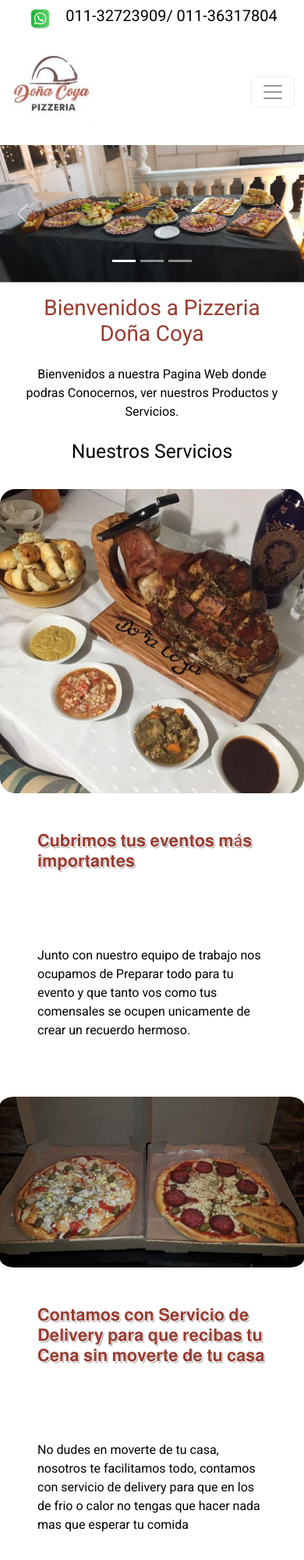
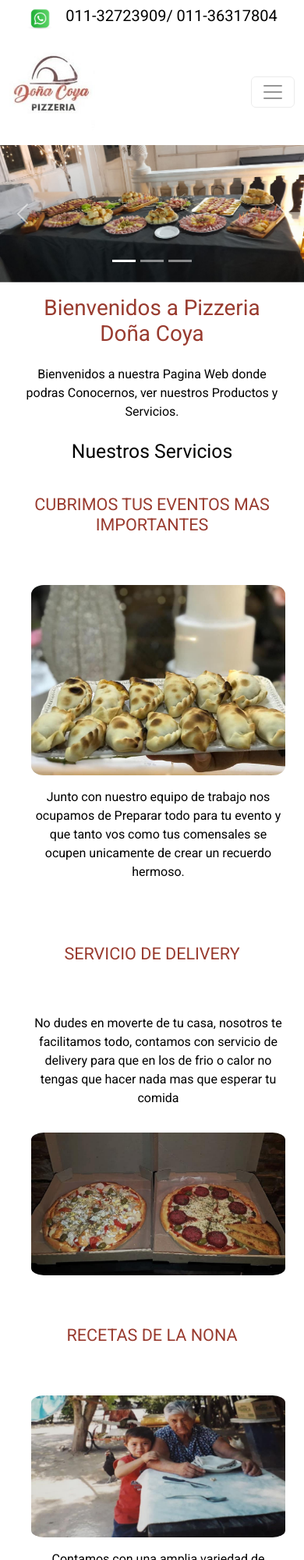
Before and after one commit to mauroguzman22/preEntrega, a website: page index.html in a window 390 px wide. Shown: the top 2000 px of the page at 78% size. Drawn offline with nearby package versions, Linux system fonts and the light colour scheme.

Commit message:
cambios+s

```diff
--- a/index.html
+++ b/index.html
@@ -80,29 +80,47 @@
         </div>
 
     <article>
-            <div class="gridContainer">
-                <h3 class="text-start fs-4 font-effect-shadow-multiple logoColor p-4 m-4">
-                  𝐂𝐮𝐛𝐫𝐢𝐦𝐨𝐬 𝐭𝐮𝐬 𝐞𝐯𝐞𝐧𝐭𝐨𝐬 𝐦á𝐬 𝐢𝐦𝐩𝐨𝐫𝐭𝐚𝐧𝐭𝐞𝐬
+
+                <h3 class="text-center text-lg-start fs-4 logoColor p-4 m-2">
+                  CUBRIMOS TUS EVENTOS MAS IMPORTANTES
                 </h3>
-                    <p class="text-start fs-6 p-4 m-4">Junto con nuestro equipo de trabajo nos ocupamos de Preparar todo para tu evento y que tanto vos como tus comensales se ocupen unicamente de crear un recuerdo hermoso.</p>
-                    <img src="./img/eventos_1.jpg" class="img" alt="Servicios de Catering">
+            <div class="row m-2 p-4 justify-content container-fluid">
+
+              <div class="col-lg-6 col-sm-12 p-2">
+                <img src="./img/serv_cate.jpg" class="img w-100" alt="Servicios de Catering">
+              </div>
+              <div class="col-lg-6 col-sm-12 p-2 text-center">
+                  <p>Junto con nuestro equipo de trabajo nos ocupamos de Preparar todo para tu evento y que tanto vos como tus comensales se ocupen unicamente de crear un recuerdo hermoso.</p>
+                </div>
             </div>
 
-            <div class="gridContainer">
-                <h3 class="text-start fs-4 font-effect-shadow-multiple logoColor p-4 m-4">
-                  𝐂𝐨𝐧𝐭𝐚𝐦𝐨𝐬 𝐜𝐨𝐧 𝐒𝐞𝐫𝐯𝐢𝐜𝐢𝐨 𝐝𝐞 𝐃𝐞𝐥𝐢𝐯𝐞𝐫𝐲 𝐩𝐚𝐫𝐚 𝐪𝐮𝐞 𝐫𝐞𝐜𝐢𝐛𝐚𝐬 𝐭𝐮 𝐂𝐞𝐧𝐚 𝐬𝐢𝐧 𝐦𝐨𝐯𝐞𝐫𝐭𝐞 𝐝𝐞 𝐭𝐮 𝐜𝐚𝐬𝐚
+
+                <h3 class="text-center text-lg-start fs-4 logoColor p-4 m-2">
+                  SERVICIO DE DELIVERY
                 </h3>
-                <p class="text-start fs-6 p-4 m-4">No dudes en moverte de tu casa, nosotros te facilitamos todo, contamos con servicio de delivery para que en los de frio o calor no tengas que hacer nada mas que esperar tu comida</p>
+            <div class="row m-2 p-4 justify-content container-fluid">
 
-                    <img src="./img/pizzas_pedidos.jpg" class="img" alt="Pedido de Pizzas">
+              <div class="col-lg-6 col-sm-12 p-2 text-center">
+                <p>No dudes en moverte de tu casa, nosotros te facilitamos todo, contamos con servicio de delivery para que en los de frio o calor no tengas que hacer nada mas que esperar tu comida</p>
+              </div>
+              <div class="col-lg-6 col-sm-12 p-2">
+                    <img src="./img/pizzas_pedidos.jpg" class="img w-100" alt="Pedido de Pizzas">
+              </div>
             </div>
 
-            <div class="gridContainer">
-                <h3 class="text-start fs-4 font-effect-shadow-multiple logoColor p-4 m-4">
-                  𝐓𝐞 𝐠𝐮𝐢𝐚𝐦𝐨𝐬 𝐩𝐚𝐫𝐚 𝐪𝐮𝐞 𝐯𝐨𝐬 𝐭𝐚𝐦𝐛𝐢𝐞𝐧 𝐩𝐮𝐞𝐝𝐚𝐬 𝐫𝐞𝐚𝐥𝐢𝐳𝐚𝐫 𝐥𝐚𝐬 𝐫𝐞𝐜𝐞𝐭𝐚𝐬 𝐝𝐞 𝐥𝐚 𝐍𝐨𝐧𝐚
+
+                <h3 class="text-center text-lg-start fs-4 logoColor p-4 m-2">
+                  RECETAS DE LA NONA
                 </h3>
-                <p class="text-start fs-6 p-4 m-4">Contamos con una amplia variedad de Recetas para que puedas poner en practica tus capacidades culinarias y lo mejor de todo es que son las recetas magicas de la Nona</p>
-                <img src="./img/sobre_nosotros.jpeg" class="img" alt="Abuela Cocinando">
+            <div class="row m-2 p-4 justify-content container-fluid">
+
+              <div class="col-lg-6 col-sm-12 p-2">
+                    <img src="./img/nona.jpg" class="img w-100" alt="Abuela Cocinando">
+              </div>
+
+              <div class="col-lg-6 col-sm-12 p-2 text-center">
+                <p>Contamos con una amplia variedad de Recetas para que puedas poner en practica tus capacidades culinarias y lo mejor de todo es que son las recetas magicas de la Nona</p>
+              </div>
             </div>
     </article>
 </section>
```
Also changed, not shown: pages/servicios_catering.html (+4 -4 lines), pages/sobre_nosotros.html (+15 -9 lines), img/nona.jpg (added), img/serv_cate.jpg (added).
